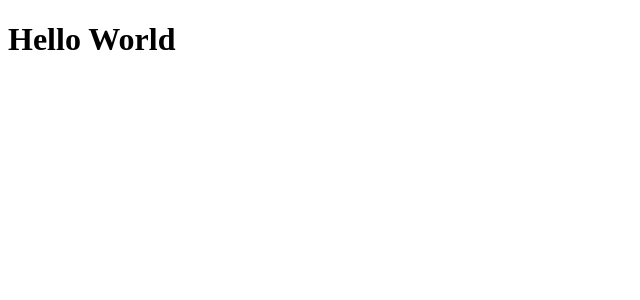
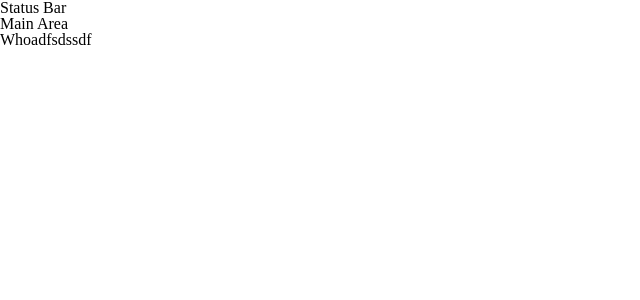
Before and after one commit to gaolbreaker/ef-status-monitor, a React app: page / in a window 1280 px wide. Shown: the top 300 px of the page, without its empty margins (0-640 px from the left). Built offline with nearby package versions, Linux system fonts and the light colour scheme.

Commit message:
more setup

```diff
--- /dev/null
+++ b/src/components/App.jsx
@@ -0,0 +1,16 @@
+import React from 'react';
+// import React, { useState, useEffect } from 'react';
+// import styled from 'styled-components';
+
+function App() {
+  return (
+    <>
+      <div>Status Bar</div>
+      <div>Main Area</div>
+      Whoadfsdssdf
+    </>
+
+  );
+}
+
+export default App;
--- a/src/index.html
+++ b/src/index.html
@@ -3,7 +3,7 @@
   <head>
     <meta charset="utf-8" />
     <meta name="viewport" content="width=device-width, initial-scale=1" />
-    <title>React App</title>
+    <title>Executive Function Status Monitor</title>
   </head>
   <body>
     <noscript>You need to enable JavaScript to run this app.</noscript>
--- a/src/index.js
+++ /dev/null
@@ -1,7 +0,0 @@
-import React from 'react';
-import ReactDOM from 'react-dom';
-
-ReactDOM.render(
-    <h1>Hello World</h1>,
-  document.getElementById('root')
-);
--- /dev/null
+++ b/src/index.jsx
@@ -0,0 +1,11 @@
+import React from 'react';
+import ReactDOM from 'react-dom'; // only the JS file that calls ReactDOM.render() needs to import ReactDOM, the other component files do not
+import './styles/reset.css';
+
+// Components
+import App from './components/App';
+
+ReactDOM.render(
+  <App />,
+  document.getElementById('root'),
+);
--- /dev/null
+++ b/src/styles/reset.css
@@ -0,0 +1,48 @@
+/* http://meyerweb.com/eric/tools/css/reset/
+   v2.0 | 20110126
+   License: none (public domain)
+*/
+
+html, body, div, span, applet, object, iframe,
+h1, h2, h3, h4, h5, h6, p, blockquote, pre,
+a, abbr, acronym, address, big, cite, code,
+del, dfn, em, img, ins, kbd, q, s, samp,
+small, strike, strong, sub, sup, tt, var,
+b, u, i, center,
+dl, dt, dd, ol, ul, li,
+fieldset, form, label, legend,
+table, caption, tbody, tfoot, thead, tr, th, td,
+article, aside, canvas, details, embed,
+figure, figcaption, footer, header, hgroup,
+menu, nav, output, ruby, section, summary,
+time, mark, audio, video {
+	margin: 0;
+	padding: 0;
+	border: 0;
+	font-size: 100%;
+	font: inherit;
+	vertical-align: baseline;
+}
+/* HTML5 display-role reset for older browsers */
+article, aside, details, figcaption, figure,
+footer, header, hgroup, menu, nav, section {
+	display: block;
+}
+body {
+	line-height: 1;
+}
+ol, ul {
+	list-style: none;
+}
+blockquote, q {
+	quotes: none;
+}
+blockquote:before, blockquote:after,
+q:before, q:after {
+	content: '';
+	content: none;
+}
+table {
+	border-collapse: collapse;
+	border-spacing: 0;
+}
--- a/webpack.config.js
+++ b/webpack.config.js
@@ -1,28 +1,53 @@
 const path = require('path');
 const HtmlWebpackPlugin = require('html-webpack-plugin');
+const MiniCssExtractPlugin = require('mini-css-extract-plugin');
 
 module.exports = {
-  entry: path.join(__dirname, "src", "index.js"),
+  entry: path.join(__dirname, 'src', 'index.jsx'),
   output: {
-    path: path.resolve(__dirname, "dist"),
+    path: path.resolve(__dirname, 'dist'),
   },
+  mode: 'development',
   module: {
     rules: [
       {
-        test: /\.?js$/,
-	exclude: /node_modules/,
-	use: {
-	  loader: "babel-loader",
-	  options: {
-	    presets: ['@babel/preset-env', '@babel/preset-react']
-	  }
-	}
+        test: /\.(js|jsx)$/, // needs to handle both .js and .jsx files
+        exclude: /node_modules/,
+        use: {
+          loader: 'babel-loader',
+          options: {
+            presets: [
+              '@babel/preset-env',
+              '@babel/preset-react',
+            ],
+          },
+        },
       },
-    ]
+      {
+        test: /\.html$/i,
+        loader: 'html-loader',
+      },
+      {
+        test: /\.css$/i,
+        use: [MiniCssExtractPlugin.loader, 'css-loader'],
+      },
+      {
+        test: /\.(png|svg|jpg|jpeg|gif)$/i,
+        type: 'asset/resource',
+      },
+      {
+        test: /\.(woff|woff2|eot|ttf|otf)$/i,
+        type: 'asset/resource',
+      },
+    ],
   },
   plugins: [
     new HtmlWebpackPlugin({
-      template: path.join(__dirname, "src", "index.html"),
+      template: path.join(__dirname, 'src', 'index.html'),
     }),
+    new MiniCssExtractPlugin(),
   ],
-}
+  resolve: {
+    extensions: ['.js', '.jsx'],
+  },
+};
```
Also changed, not shown: package.json (+14 -4 lines), .eslintrc.json (added), 1 other file (tests, documents, lock files or other folders).
